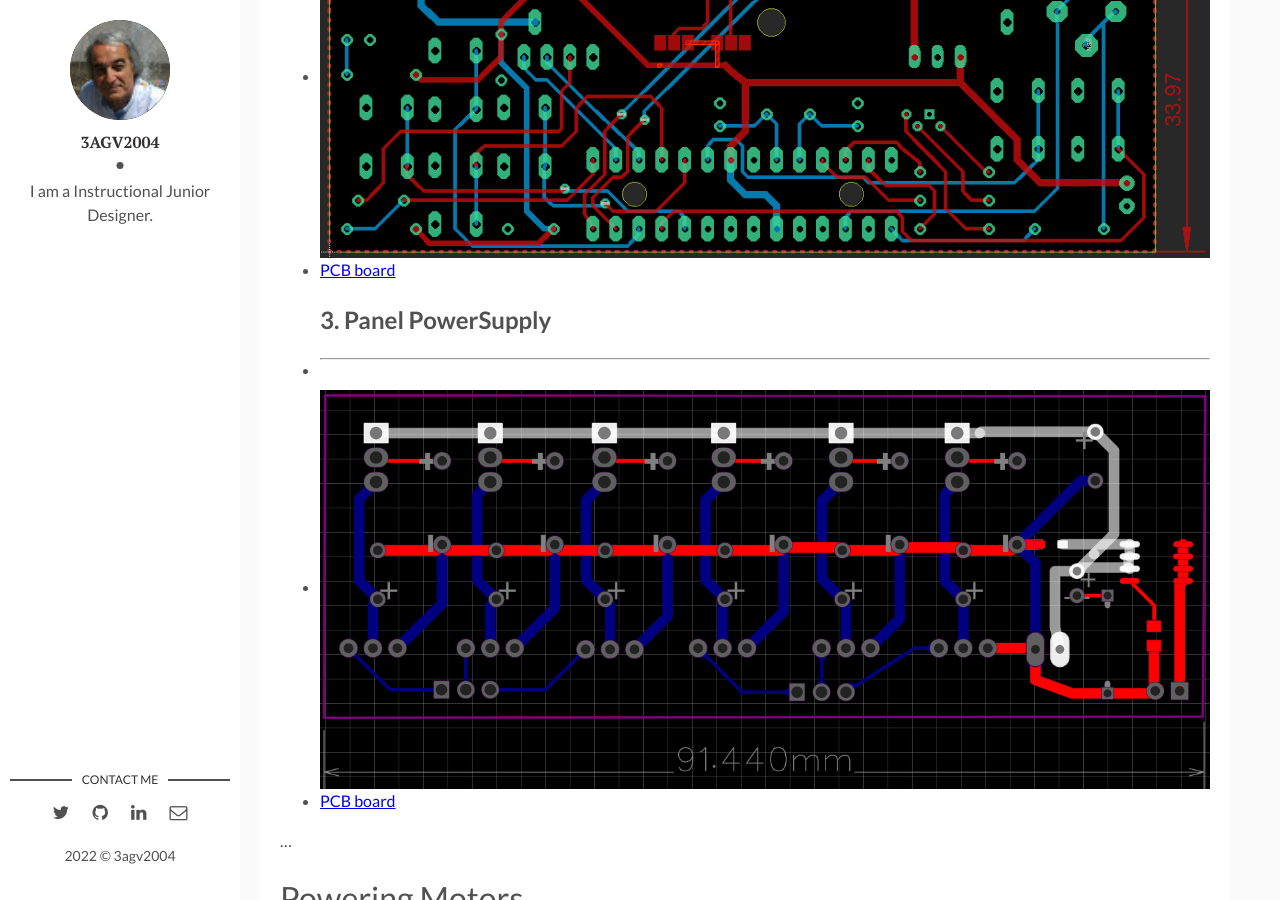
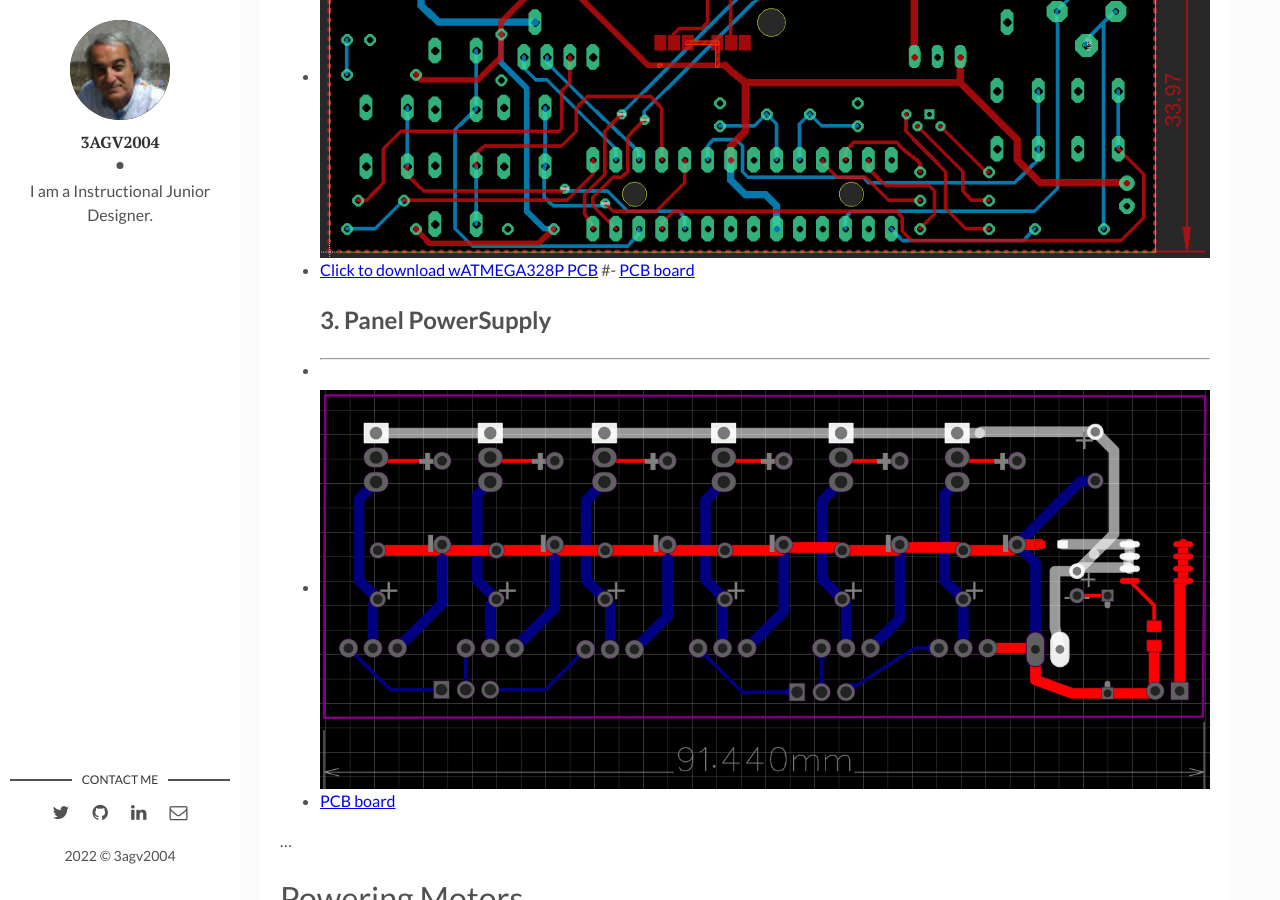
Before and after one commit to ROBOTICronics/ROBOTICronics.github.io, a Jekyll site: the page built from _posts/2017-04-06-welcome-to-ROBOTICronics.markdown, in a window 1280 px wide and 900 px high, scrolled down 1396 px. Built offline with Jekyll 4.4.1, drawn with Linux system fonts in a browser that asks for light colours; comment, search, counter and statistics services are not loaded.

Commit message:
Update 2017-04-06-welcome-to-ROBOTICronics.markdown

```diff
--- a/_posts/2017-04-06-welcome-to-ROBOTICronics.markdown
+++ b/_posts/2017-04-06-welcome-to-ROBOTICronics.markdown
@@ -14,7 +14,7 @@
 ## 2.  StandardPCB
   - **w/ ATMEGA328P**
   - ![2nd Board]({{site.baseurl}}/assets/img/wATMEGA328P.png)
-  - [PCB board](https://github.com/ROBOTICronics/PCB/tree/main/xMM/wATMEGA328P.zip "download wATMEGA328P PCB")
+  - <a href="[files/file.csv](https://github.com/ROBOTICronics/PCB/tree/main/xMM/wATMEGA328P.zip)" download="wATMEGA328P">Click to download wATMEGA328P PCB</a> #- [PCB board](https://github.com/ROBOTICronics/PCB/tree/main/xMM/wATMEGA328P.zip" download wATMEGA328P PCB")
 ## 3. Panel PowerSupply
   - ** **
   - ![3rd Board]({{site.baseurl}}/assets/img/panelpowersupply.png)
```
